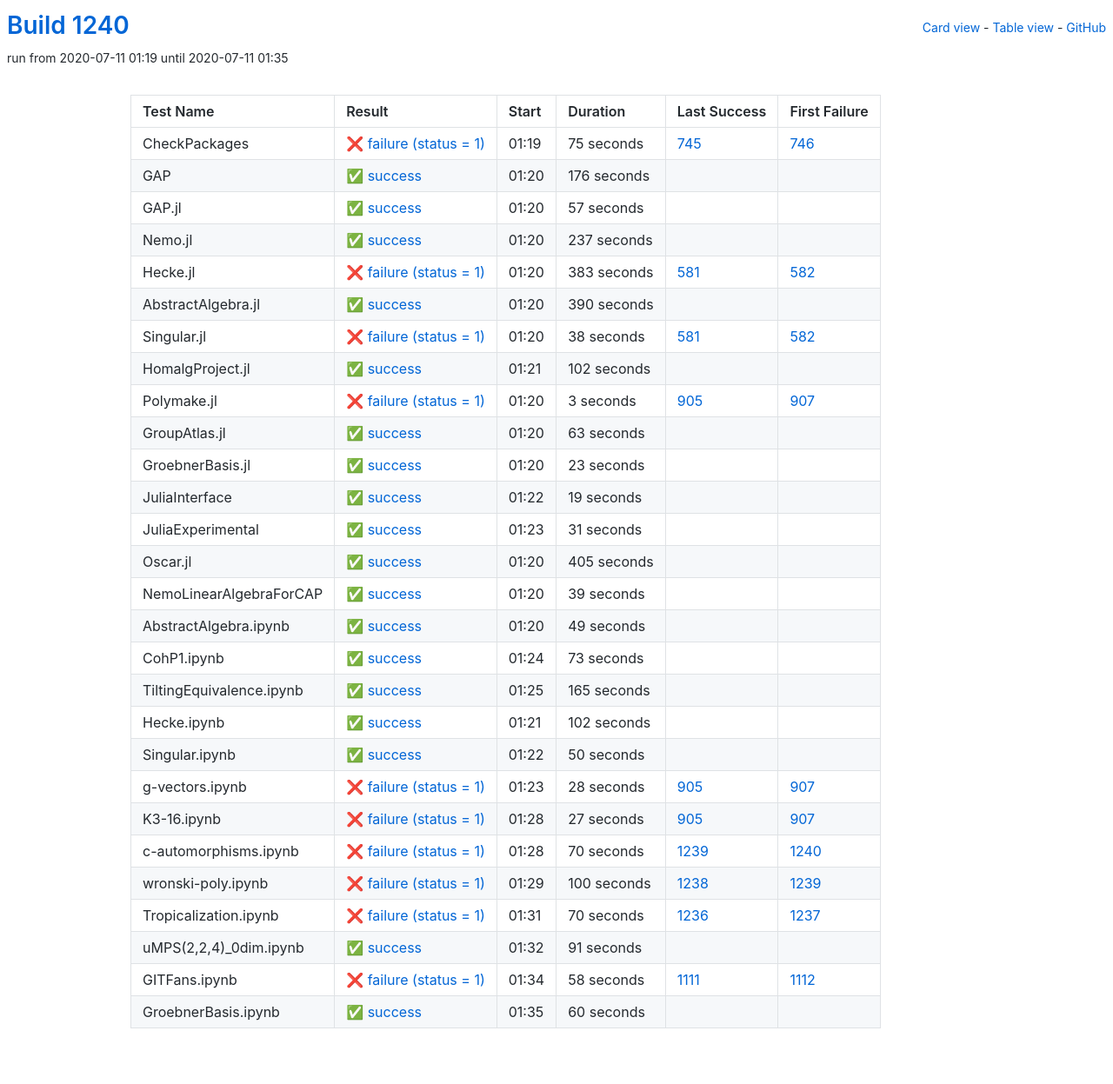
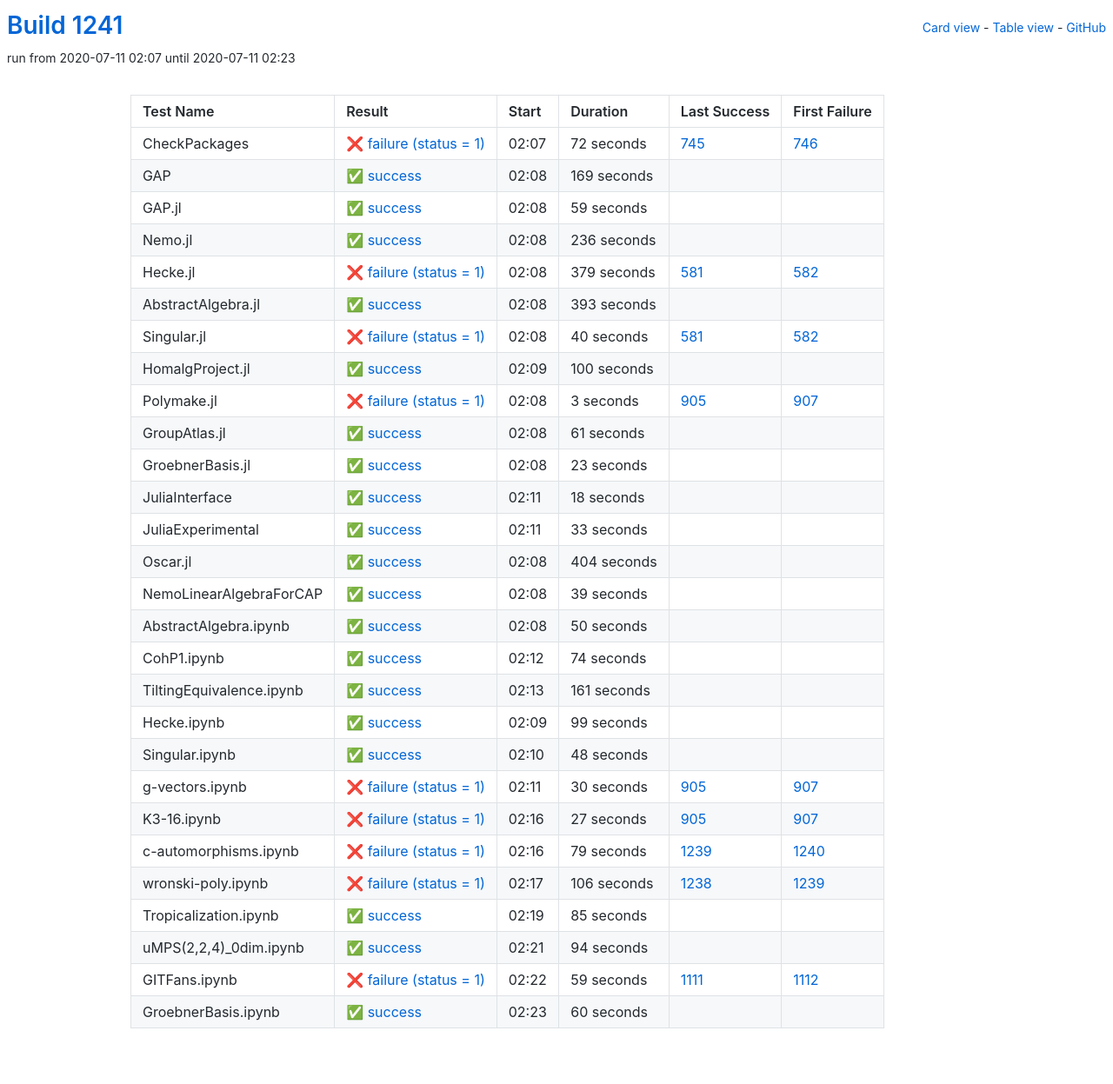
Before and after one commit to oscar-system/oscar-ci-status-1.4, a Jekyll site: the page built from table.html, in a window 1280 px wide. Shown: the whole page at 87% size. Built offline with Jekyll 4.4.1, drawn with Linux system fonts in a browser that asks for light colours.

Commit message:
Build #1241

```diff
--- a/_data/ci.yml
+++ b/_data/ci.yml
@@ -1,6 +1,6 @@
 ---
-build: 1240
-build_url: https://oscarci.mathematik.uni-kl.de/job/oscar-julia-1.4/1240/
+build: 1241
+build_url: https://oscarci.mathematik.uni-kl.de/job/oscar-julia-1.4/1241/
 job: oscar-julia-1.4
 organization: oscar-system
 repo: oscar-ci-status-1.4
@@ -8,104 +8,104 @@ repourl: https://github.com/oscar-system/oscar-ci-status-1.4
 tests:
 - name: CheckPackages
   id: checkpackages
-  log: https://oscarci.mathematik.uni-kl.de/job/oscar-julia-1.4/1240/artifact/logs/build-1240/CheckPackages.log
-  start: 2020-07-11 01:19
+  log: https://oscarci.mathematik.uni-kl.de/job/oscar-julia-1.4/1241/artifact/logs/build-1241/CheckPackages.log
+  start: 2020-07-11 02:07
   success: false
   exitcode: 1
   status: failure
-  duration: 75
+  duration: 72
   last_success: 745
   last_success_url: https://oscarci.mathematik.uni-kl.de/job/oscar-julia-1.4/745/
   first_failure: 746
   first_failure_url: https://oscarci.mathematik.uni-kl.de/job/oscar-julia-1.4/746/
 - name: GAP
   id: gap
-  log: https://oscarci.mathematik.uni-kl.de/job/oscar-julia-1.4/1240/artifact/logs/build-1240/GAP.log
-  start: 2020-07-11 01:20
+  log: https://oscarci.mathematik.uni-kl.de/job/oscar-julia-1.4/1241/artifact/logs/build-1241/GAP.log
+  start: 2020-07-11 02:08
   success: true
   exitcode: 0
   status: success
-  duration: 176
+  duration: 169
   last_success: false
   last_success_url:
   first_failure: false
   first_failure_url:
 - name: GAP.jl
   id: gap-jl
-  log: https://oscarci.mathematik.uni-kl.de/job/oscar-julia-1.4/1240/artifact/logs/build-1240/GAP.jl.log
-  start: 2020-07-11 01:20
+  log: https://oscarci.mathematik.uni-kl.de/job/oscar-julia-1.4/1241/artifact/logs/build-1241/GAP.jl.log
+  start: 2020-07-11 02:08
   success: true
   exitcode: 0
   status: success
-  duration: 57
+  duration: 59
   last_success: false
   last_success_url:
   first_failure: false
   first_failure_url:
 - name: Nemo.jl
   id: nemo-jl
-  log: https://oscarci.mathematik.uni-kl.de/job/oscar-julia-1.4/1240/artifact/logs/build-1240/Nemo.jl.log
-  start: 2020-07-11 01:20
+  log: https://oscarci.mathematik.uni-kl.de/job/oscar-julia-1.4/1241/artifact/logs/build-1241/Nemo.jl.log
+  start: 2020-07-11 02:08
   success: true
   exitcode: 0
   status: success
-  duration: 237
+  duration: 236
   last_success: false
   last_success_url:
   first_failure: false
   first_failure_url:
 - name: Hecke.jl
   id: hecke-jl
-  log: https://oscarci.mathematik.uni-kl.de/job/oscar-julia-1.4/1240/artifact/logs/build-1240/Hecke.jl.log
-  start: 2020-07-11 01:20
+  log: https://oscarci.mathematik.uni-kl.de/job/oscar-julia-1.4/1241/artifact/logs/build-1241/Hecke.jl.log
+  start: 2020-07-11 02:08
   success: false
   exitcode: 1
   status: failure
-  duration: 383
+  duration: 379
   last_success: 581
   last_success_url: https://oscarci.mathematik.uni-kl.de/job/oscar-julia-1.4/581/
   first_failure: 582
   first_failure_url: https://oscarci.mathematik.uni-kl.de/job/oscar-julia-1.4/582/
 - name: AbstractAlgebra.jl
   id: abstractalgebra-jl
-  log: https://oscarci.mathematik.uni-kl.de/job/oscar-julia-1.4/1240/artifact/logs/build-1240/AbstractAlgebra.jl.log
-  start: 2020-07-11 01:20
+  log: https://oscarci.mathematik.uni-kl.de/job/oscar-julia-1.4/1241/artifact/logs/build-1241/AbstractAlgebra.jl.log
+  start: 2020-07-11 02:08
   success: true
   exitcode: 0
   status: success
-  duration: 390
+  duration: 393
   last_success: false
   last_success_url:
   first_failure: false
   first_failure_url:
 - name: Singular.jl
   id: singular-jl
-  log: https://oscarci.mathematik.uni-kl.de/job/oscar-julia-1.4/1240/artifact/logs/build-1240/Singular.jl.log
-  start: 2020-07-11 01:20
+  log: https://oscarci.mathematik.uni-kl.de/job/oscar-julia-1.4/1241/artifact/logs/build-1241/Singular.jl.log
+  start: 2020-07-11 02:08
   success: false
   exitcode: 1
   status: failure
-  duration: 38
+  duration: 40
   last_success: 581
   last_success_url: https://oscarci.mathematik.uni-kl.de/job/oscar-julia-1.4/581/
   first_failure: 582
   first_failure_url: https://oscarci.mathematik.uni-kl.de/job/oscar-julia-1.4/582/
 - name: HomalgProject.jl
   id: homalgproject-jl
-  log: https://oscarci.mathematik.uni-kl.de/job/oscar-julia-1.4/1240/artifact/logs/build-1240/HomalgProject.jl.log
-  start: 2020-07-11 01:21
+  log: https://oscarci.mathematik.uni-kl.de/job/oscar-julia-1.4/1241/artifact/logs/build-1241/HomalgProject.jl.log
+  start: 2020-07-11 02:09
   success: true
   exitcode: 0
   status: success
-  duration: 102
+  duration: 100
   last_success: false
   last_success_url:
   first_failure: false
   first_failure_url:
 - name: Polymake.jl
   id: polymake-jl
-  log: https://oscarci.mathematik.uni-kl.de/job/oscar-julia-1.4/1240/artifact/logs/build-1240/Polymake.jl.log
-  start: 2020-07-11 01:20
+  log: https://oscarci.mathematik.uni-kl.de/job/oscar-julia-1.4/1241/artifact/logs/build-1241/Polymake.jl.log
+  start: 2020-07-11 02:08
   success: false
   exitcode: 1
   status: failure
@@ -116,20 +116,20 @@ tests:
   first_failure_url: https://oscarci.mathematik.uni-kl.de/job/oscar-julia-1.4/907/
 - name: GroupAtlas.jl
   id: groupatlas-jl
-  log: https://oscarci.mathematik.uni-kl.de/job/oscar-julia-1.4/1240/artifact/logs/build-1240/GroupAtlas.jl.log
-  start: 2020-07-11 01:20
+  log: https://oscarci.mathematik.uni-kl.de/job/oscar-julia-1.4/1241/artifact/logs/build-1241/GroupAtlas.jl.log
+  start: 2020-07-11 02:08
   success: true
   exitcode: 0
   status: success
-  duration: 63
+  duration: 61
   last_success: false
   last_success_url:
   first_failure: false
   first_failure_url:
 - name: GroebnerBasis.jl
   id: groebnerbasis-jl
-  log: https://oscarci.mathematik.uni-kl.de/job/oscar-julia-1.4/1240/artifact/logs/build-1240/GroebnerBasis.jl.log
-  start: 2020-07-11 01:20
+  log: https://oscarci.mathematik.uni-kl.de/job/oscar-julia-1.4/1241/artifact/logs/build-1241/GroebnerBasis.jl.log
+  start: 2020-07-11 02:08
   success: true
   exitcode: 0
   status: success
@@ -140,44 +140,44 @@ tests:
   first_failure_url:
 - name: JuliaInterface
   id: juliainterface
-  log: https://oscarci.mathematik.uni-kl.de/job/oscar-julia-1.4/1240/artifact/logs/build-1240/JuliaInterface.log
-  start: 2020-07-11 01:22
+  log: https://oscarci.mathematik.uni-kl.de/job/oscar-julia-1.4/1241/artifact/logs/build-1241/JuliaInterface.log
+  start: 2020-07-11 02:11
   success: true
   exitcode: 0
   status: success
-  duration: 19
+  duration: 18
   last_success: false
   last_success_url:
   first_failure: false
   first_failure_url:
 - name: JuliaExperimental
   id: juliaexperimental
-  log: https://oscarci.mathematik.uni-kl.de/job/oscar-julia-1.4/1240/artifact/logs/build-1240/JuliaExperimental.log
-  start: 2020-07-11 01:23
+  log: https://oscarci.mathematik.uni-kl.de/job/oscar-julia-1.4/1241/artifact/logs/build-1241/JuliaExperimental.log
+  start: 2020-07-11 02:11
   success: true
   exitcode: 0
   status: success
-  duration: 31
+  duration: 33
   last_success: false
   last_success_url:
   first_failure: false
   first_failure_url:
 - name: Oscar.jl
   id: oscar-jl
-  log: https://oscarci.mathematik.uni-kl.de/job/oscar-julia-1.4/1240/artifact/logs/build-1240/Oscar.jl.log
-  start: 2020-07-11 01:20
+  log: https://oscarci.mathematik.uni-kl.de/job/oscar-julia-1.4/1241/artifact/logs/build-1241/Oscar.jl.log
+  start: 2020-07-11 02:08
   success: true
   exitcode: 0
   status: success
-  duration: 405
+  duration: 404
   last_success: false
   last_success_url:
   first_failure: false
   first_failure_url:
 - name: NemoLinearAlgebraForCAP
   id: nemolinearalgebraforcap
-  log: https://oscarci.mathematik.uni-kl.de/job/oscar-julia-1.4/1240/artifact/logs/build-1240/NemoLinearAlgebraForCAP.log
-  start: 2020-07-11 01:20
+  log: https://oscarci.mathematik.uni-kl.de/job/oscar-julia-1.4/1241/artifact/logs/build-1241/NemoLinearAlgebraForCAP.log
+  start: 2020-07-11 02:08
   success: true
   exitcode: 0
   status: success
@@ -188,56 +188,8 @@ tests:
   first_failure_url:
 - name: AbstractAlgebra.ipynb
   id: abstractalgebra-ipynb
-  log: https://oscarci.mathematik.uni-kl.de/job/oscar-julia-1.4/1240/artifact/logs/build-1240/AbstractAlgebra.ipynb.log
-  start: 2020-07-11 01:20
-  success: true
-  exitcode: 0
-  status: success
-  duration: 49
-  last_success: false
-  last_success_url:
-  first_failure: false
-  first_failure_url:
-- name: CohP1.ipynb
-  id: cohp1-ipynb
-  log: https://oscarci.mathematik.uni-kl.de/job/oscar-julia-1.4/1240/artifact/logs/build-1240/CohP1.ipynb.log
-  start: 2020-07-11 01:24
-  success: true
-  exitcode: 0
-  status: success
-  duration: 73
-  last_success: false
-  last_success_url:
-  first_failure: false
-  first_failure_url:
-- name: TiltingEquivalence.ipynb
-  id: tiltingequivalence-ipynb
-  log: https://oscarci.mathematik.uni-kl.de/job/oscar-julia-1.4/1240/artifact/logs/build-1240/TiltingEquivalence.ipynb.log
-  start: 2020-07-11 01:25
-  success: true
-  exitcode: 0
-  status: success
-  duration: 165
-  last_success: false
-  last_success_url:
-  first_failure: false
-  first_failure_url:
-- name: Hecke.ipynb
-  id: hecke-ipynb
-  log: https://oscarci.mathematik.uni-kl.de/job/oscar-julia-1.4/1240/artifact/logs/build-1240/Hecke.ipynb.log
-  start: 2020-07-11 01:21
-  success: true
-  exitcode: 0
-  status: success
-  duration: 102
-  last_success: false
-  last_success_url:
-  first_failure: false
-  first_failure_url:
-- name: Singular.ipynb
-  id: singular-ipynb
-  log: https://oscarci.mathematik.uni-kl.de/job/oscar-julia-1.4/1240/artifact/logs/build-1240/Singular.ipynb.log
-  start: 2020-07-11 01:22
+  log: https://oscarci.mathematik.uni-kl.de/job/oscar-julia-1.4/1241/artifact/logs/build-1241/AbstractAlgebra.ipynb.log
+  start: 2020-07-11 02:08
   success: true
   exitcode: 0
   status: success
@@ -246,22 +198,70 @@ tests:
   last_success_url:
   first_failure: false
   first_failure_url:
+- name: CohP1.ipynb
+  id: cohp1-ipynb
+  log: https://oscarci.mathematik.uni-kl.de/job/oscar-julia-1.4/1241/artifact/logs/build-1241/CohP1.ipynb.log
+  start: 2020-07-11 02:12
+  success: true
+  exitcode: 0
+  status: success
+  duration: 74
+  last_success: false
+  last_success_url:
+  first_failure: false
+  first_failure_url:
+- name: TiltingEquivalence.ipynb
+  id: tiltingequivalence-ipynb
+  log: https://oscarci.mathematik.uni-kl.de/job/oscar-julia-1.4/1241/artifact/logs/build-1241/TiltingEquivalence.ipynb.log
+  start: 2020-07-11 02:13
+  success: true
+  exitcode: 0
+  status: success
+  duration: 161
+  last_success: false
+  last_success_url:
+  first_failure: false
+  first_failure_url:
+- name: Hecke.ipynb
+  id: hecke-ipynb
+  log: https://oscarci.mathematik.uni-kl.de/job/oscar-julia-1.4/1241/artifact/logs/build-1241/Hecke.ipynb.log
+  start: 2020-07-11 02:09
+  success: true
+  exitcode: 0
+  status: success
+  duration: 99
+  last_success: false
+  last_success_url:
+  first_failure: false
+  first_failure_url:
+- name: Singular.ipynb
+  id: singular-ipynb
+  log: https://oscarci.mathematik.uni-kl.de/job/oscar-julia-1.4/1241/artifact/logs/build-1241/Singular.ipynb.log
+  start: 2020-07-11 02:10
+  success: true
+  exitcode: 0
+  status: success
+  duration: 48
+  last_success: false
+  last_success_url:
+  first_failure: false
+  first_failure_url:
 - name: g-vectors.ipynb
   id: g-vectors-ipynb
-  log: https://oscarci.mathematik.uni-kl.de/job/oscar-julia-1.4/1240/artifact/logs/build-1240/g-vectors.ipynb.log
-  start: 2020-07-11 01:23
+  log: https://oscarci.mathematik.uni-kl.de/job/oscar-julia-1.4/1241/artifact/logs/build-1241/g-vectors.ipynb.log
+  start: 2020-07-11 02:11
   success: false
   exitcode: 1
   status: failure
-  duration: 28
+  duration: 30
   last_success: 905
   last_success_url: https://oscarci.mathematik.uni-kl.de/job/oscar-julia-1.4/905/
   first_failure: 907
   first_failure_url: https://oscarci.mathematik.uni-kl.de/job/oscar-julia-1.4/907/
 - name: K3-16.ipynb
   id: k3-16-ipynb
-  log: https://oscarci.mathematik.uni-kl.de/job/oscar-julia-1.4/1240/artifact/logs/build-1240/K3-16.ipynb.log
-  start: 2020-07-11 01:28
+  log: https://oscarci.mathematik.uni-kl.de/job/oscar-julia-1.4/1241/artifact/logs/build-1241/K3-16.ipynb.log
+  start: 2020-07-11 02:16
   success: false
   exitcode: 1
   status: failure
@@ -272,68 +272,68 @@ tests:
   first_failure_url: https://oscarci.mathematik.uni-kl.de/job/oscar-julia-1.4/907/
 - name: c-automorphisms.ipynb
   id: c-automorphisms-ipynb
-  log: https://oscarci.mathematik.uni-kl.de/job/oscar-julia-1.4/1240/artifact/logs/build-1240/c-automorphisms.ipynb.log
-  start: 2020-07-11 01:28
+  log: https://oscarci.mathematik.uni-kl.de/job/oscar-julia-1.4/1241/artifact/logs/build-1241/c-automorphisms.ipynb.log
+  start: 2020-07-11 02:16
   success: false
   exitcode: 1
   status: failure
-  duration: 70
+  duration: 79
   last_success: 1239
   last_success_url: https://oscarci.mathematik.uni-kl.de/job/oscar-julia-1.4/1239/
   first_failure: 1240
   first_failure_url: https://oscarci.mathematik.uni-kl.de/job/oscar-julia-1.4/1240/
 - name: wronski-poly.ipynb
   id: wronski-poly-ipynb
-  log: https://oscarci.mathematik.uni-kl.de/job/oscar-julia-1.4/1240/artifact/logs/build-1240/wronski-poly.ipynb.log
-  start: 2020-07-11 01:29
+  log: https://oscarci.mathematik.uni-kl.de/job/oscar-julia-1.4/1241/artifact/logs/build-1241/wronski-poly.ipynb.log
+  start: 2020-07-11 02:17
   success: false
   exitcode: 1
   status: failure
-  duration: 100
+  duration: 106
   last_success: 1238
   last_success_url: https://oscarci.mathematik.uni-kl.de/job/oscar-julia-1.4/1238/
   first_failure: 1239
   first_failure_url: https://oscarci.mathematik.uni-kl.de/job/oscar-julia-1.4/1239/
 - name: Tropicalization.ipynb
   id: tropicalization-ipynb
-  log: https://oscarci.mathematik.uni-kl.de/job/oscar-julia-1.4/1240/artifact/logs/build-1240/Tropicalization.ipynb.log
-  start: 2020-07-11 01:31
-  success: false
-  exitcode: 1
-  status: failure
-  duration: 70
-  last_success: 1236
-  last_success_url: https://oscarci.mathematik.uni-kl.de/job/oscar-julia-1.4/1236/
-  first_failure: 1237
-  first_failure_url: https://oscarci.mathematik.uni-kl.de/job/oscar-julia-1.4/1237/
-- name: uMPS(2,2,4)_0dim.ipynb
-  id: umps-2-2-4-0dim-ipynb
-  log: https://oscarci.mathematik.uni-kl.de/job/oscar-julia-1.4/1240/artifact/logs/build-1240/uMPS-2-2-4-_0dim.ipynb.log
-  start: 2020-07-11 01:32
+  log: https://oscarci.mathematik.uni-kl.de/job/oscar-julia-1.4/1241/artifact/logs/build-1241/Tropicalization.ipynb.log
+  start: 2020-07-11 02:19
   success: true
   exitcode: 0
   status: success
-  duration: 91
+  duration: 85
+  last_success: false
+  last_success_url:
+  first_failure: false
+  first_failure_url:
+- name: uMPS(2,2,4)_0dim.ipynb
+  id: umps-2-2-4-0dim-ipynb
+  log: https://oscarci.mathematik.uni-kl.de/job/oscar-julia-1.4/1241/artifact/logs/build-1241/uMPS-2-2-4-_0dim.ipynb.log
+  start: 2020-07-11 02:21
+  success: true
+  exitcode: 0
+  status: success
+  duration: 94
   last_success: false
   last_success_url:
   first_failure: false
   first_failure_url:
 - name: GITFans.ipynb
   id: gitfans-ipynb
-  log: https://oscarci.mathematik.uni-kl.de/job/oscar-julia-1.4/1240/artifact/logs/build-1240/GITFans.ipynb.log
-  start: 2020-07-11 01:34
+  log: https://oscarci.mathematik.uni-kl.de/job/oscar-julia-1.4/1241/artifact/logs/build-1241/GITFans.ipynb.log
+  start: 2020-07-11 02:22
   success: false
   exitcode: 1
   status: failure
-  duration: 58
+  duration: 59
   last_success: 1111
   last_success_url: https://oscarci.mathematik.uni-kl.de/job/oscar-julia-1.4/1111/
   first_failure: 1112
   first_failure_url: https://oscarci.mathematik.uni-kl.de/job/oscar-julia-1.4/1112/
 - name: GroebnerBasis.ipynb
   id: groebnerbasis-ipynb
-  log: https://oscarci.mathematik.uni-kl.de/job/oscar-julia-1.4/1240/artifact/logs/build-1240/GroebnerBasis.ipynb.log
-  start: 2020-07-11 01:35
+  log: https://oscarci.mathematik.uni-kl.de/job/oscar-julia-1.4/1241/artifact/logs/build-1241/GroebnerBasis.ipynb.log
+  start: 2020-07-11 02:23
   success: true
   exitcode: 0
   status: success
```
Also changed, not shown: README.md.
